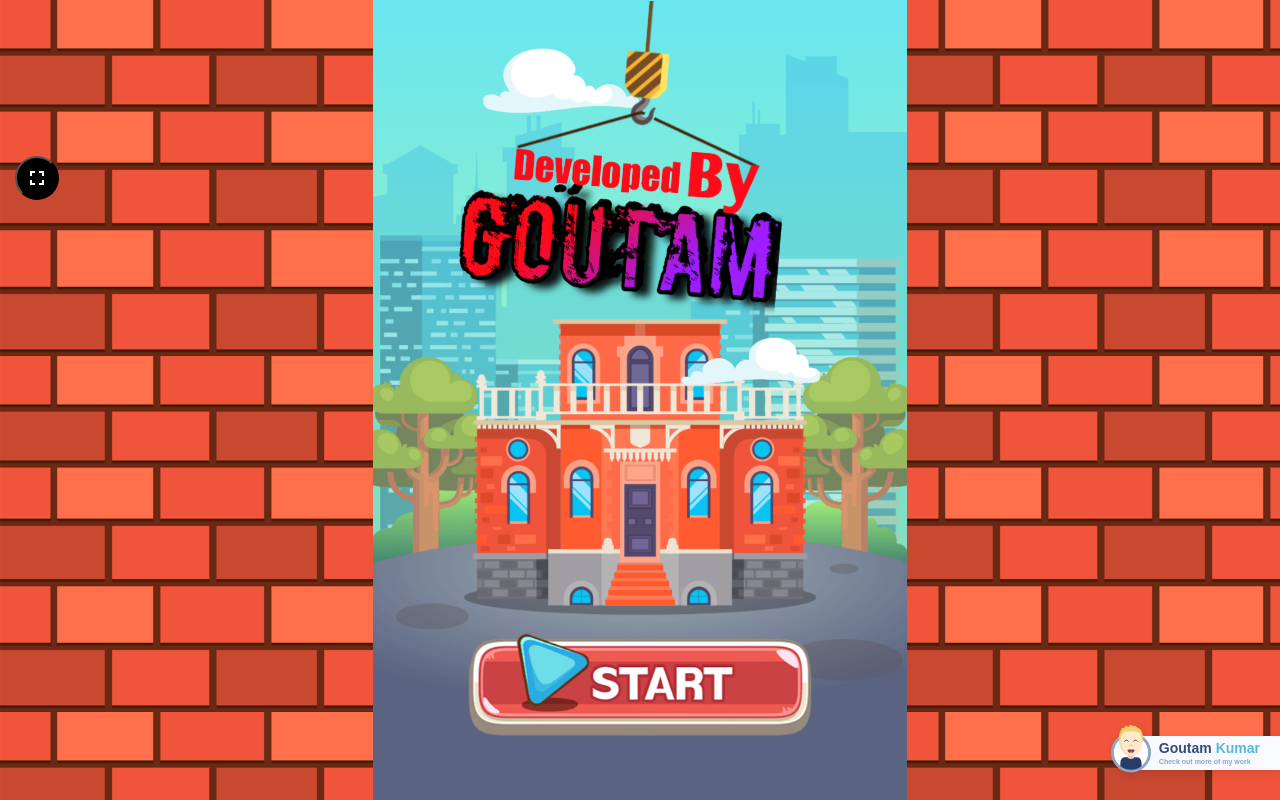
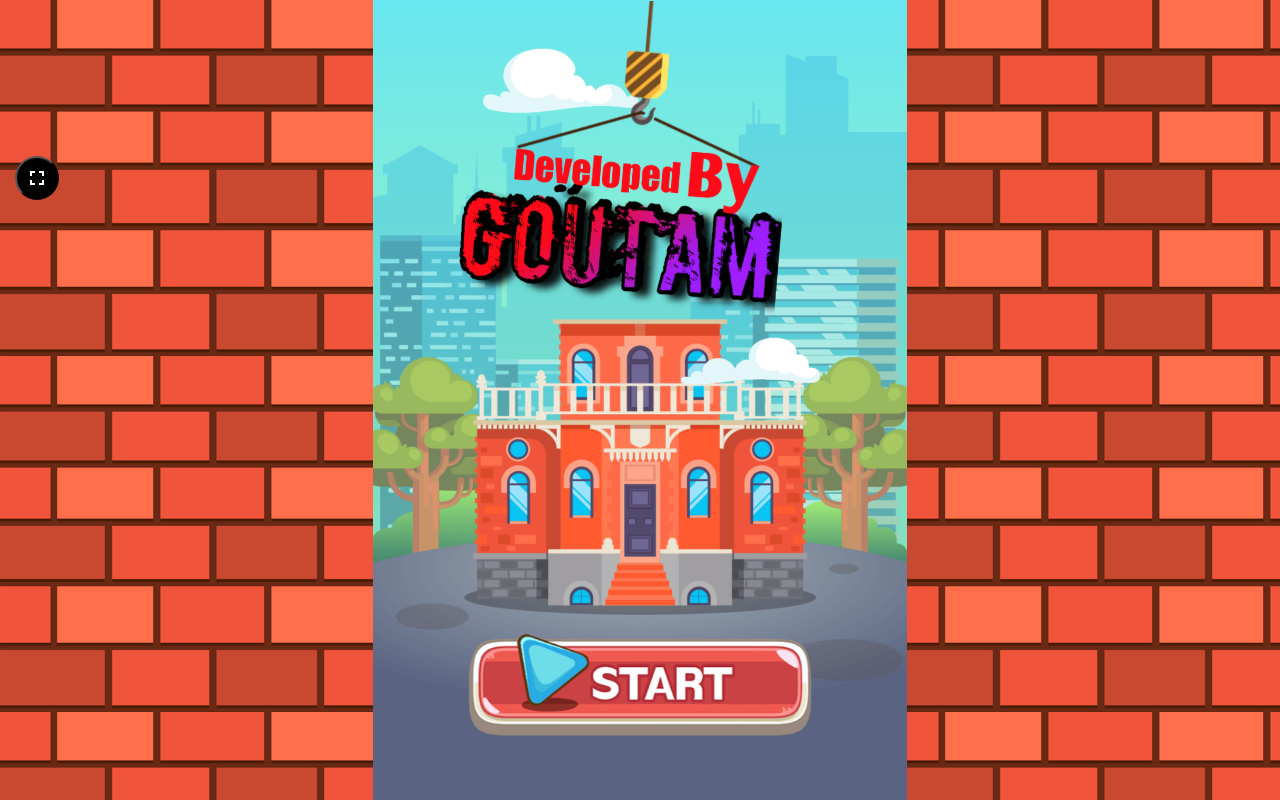
Before and after one commit to CyberExpert0101/TowerGame, a website: page index.html in a window 1280 px wide. Drawn offline with Linux system fonts and the light colour scheme.

Commit message:
Update index.html

```diff
--- a/index.html
+++ b/index.html
@@ -6,53 +6,7 @@
 <style>
 #openfull, #exitfull { padding:8px; color: #FFF; position: fixed !important; bottom: 600px; left: 15px; z-index: 998; background: black; outline: 0; border-radius: 50%; cursor: pointer; } #openfull:active, #exitfull:active, #openfull:focus, #exitfull:focus { outline: 0; } #openfull svg, #exitfull svg { vertical-align: middle; } #exitfull { display: none; }
 </style>
-<style>
 
-/* Website Link */
-.website-link {
-  background: #f8faff;
-  border-radius: 50px 0 0 50px;
-  bottom: 30px;
-  color: #324b77;
-  cursor: pointer;
-  font-family: "Montserrat", sans-serif;
-  font-weight: 600;
-  height: 34px;
-  filter: drop-shadow(2px 3px 4px rgba(0, 0, 0, 0.1));
-  padding: 0 20px 0 40px;
-  position: fixed;
-  right: 0;
-  text-align: left;
-  text-decoration: none;
-}
-.website-link__icon {
-  left: -10px;
-  position: absolute;
-  top: -12px;
-  width: 44px;
-}
-.website-link__name {
-  display: block;
-  font-size: 14px;
-  line-height: 14px;
-  margin: 5px 0 3px;
-}
-.website-link__last-name {
-  color: #55bada;
-}
-.website-link__message {
-  color: #8aa8c5;
-  display: block;
-  font-size: 7px;
-  line-height: 7px;
-}
-
-
-
-
-
-
-</style>
 
 <button aria-label="Open Fullscree" id="openfull" onclick="openFullscreen();" ><svg width="24" height="24" viewBox="0 0 24 24"><path fill="#fff" d="M5,5H10V7H7V10H5V5M14,5H19V10H17V7H14V5M17,14H19V19H14V17H17V14M10,17V19H5V14H7V17H10Z" /></svg></button>
 <button aria-label="Exit Fullscreen" id="exitfull" onclick="closeFullscreen();"><svg width="24" height="24" viewBox="0 0 24 24"><path fill="#fff" d="M14,14H19V16H16V19H14V14M5,14H10V19H8V16H5V14M8,5H10V10H5V8H8V5M19,8V10H14V5H16V8H19Z" /></svg></button>
@@ -189,36 +143,6 @@ var elem = document.documentElement; function openFullscreen() { if (elem.reques
 
 
 
-<!-- Website Corner Link -->
-<a class="website-link" href="https://GitHub.com/CyberExpert0101" target="_blank" rel="noopener noreferrer">
-  <svg class="website-link__icon" viewBox="0 0 936.86 1054.94">
-    <circle cx="468.43" cy="607.07" r="395.02" fill="#fff" stroke="#8aa8c5" stroke-width="55" stroke-miterlimit="10"/>
-    <path d="M235.76 936.24l9.7-135.08c3.7-53.1 43.2-96.01 96.01-93.96h250.85c52.81-2.05 92.33 41.65 96.01 93.96l10.73 135.81s-98.94 65.12-231.06 65.12-232.24-65.85-232.24-65.85z" fill="#293b67"/>
-    <circle cx="468.43" cy="607.07" r="395.02" fill="none" stroke="#8aa8c5" stroke-width="55" stroke-miterlimit="10"/>
-    <path d="M532.23 716.09c0 23.61-35.44 30-64.23 30s-64.23-8.39-64.23-30V607.76h128.46v108.33z" fill="#e2cfbb"/>
-    <path d="M532.23 678.63s-35.44 8.46-64.23 8.46-64.23-7.83-64.23-7.83v-130.5h128.46v129.87z" fill="#d3c2b2"/>
-    <path d="M722.57 326.26c0 193.67-79.11 350.67-255.53 350.67s-253.25-157-253.25-350.67 156.76-210.31 253.25-210.31c126.23 0 255.53 16.64 255.53 210.31z" fill="#ffe8cc"/>
-    <path d="M604.47 634.6c-11.18 8.23-23.2 15.37-36.06 21.33-29.33 13.58-63.06 20.99-101.38 20.99-31.91 0-60.57-5.14-86.1-14.7-50.16-18.78-88.26-54.66-115.33-102.22-35.3-62.04-51.82-143.95-51.82-233.74 0-83.76 29.32-134.41 70.41-164.91-90.46 362.86 101.1 570.06 320.28 473.25z" fill="#f3ddc3"/>
-    <path d="M701.59 182.44c-6.72-15.99-8.89-39.53-18.6-51.9-1.69-2.16-6.62-3.91-12.43-5.52-15.99-16.61-43.59-39.48-65.94-49.1-7.45-3.21-49.94-38.95-58.11-41.45-6.06-1.85-3.35 25.38-19.3 18.59-31.38-13.36-71.2-32.91-85.46-34.43-17.17-1.84 6.77 41.39-12.69 41.39-36.11 0-65.27-23.14-82.97-25.55-1.48 22.91-9.35 37.78-24.01 44.8-12.97 6.21-42.51.74-53.19 9.43 8.93 20.86-.31 22.93-1.87 37.18-7.32 3.08-17.47 5.36-17.47 5.36-11.17 13.67-10.86 35.77-18.24 54.03-7.44 18.42-12.96 39.27-16.63 62.75-3.65 23.39-3.52 72.17-3.52 101 0 96.83 56.25-132.84 91.88-160.87 35.63-28.02 164-32.7 164-32.7S620 163.71 648.95 193.9c28.95 30.18 75.9 249.36 75.9 160.96 0-59.25-7.63-135.22-23.26-172.42z" fill="#f2cf6f"/>
-    <path d="M441.75 18.63c-15.02-1.61 1.38 31.23-7.26 39.53 15.28-3.58 10.26-39.58 7.26-39.53z" fill="#d8b45c"/>
-    <path d="M346.09 34.47c-1.48 22.91-12.06 43.85-33.99 47.54 12.81-1.1 21.29 3.03 34.75-2.18 17.45-6.76 16.94-42.95-.76-45.36z" fill="#d8b45c"/>
-    <path d="M268.89 88.7c8.93 20.86-.31 22.93-1.87 37.18-7.32 3.08-17.47 5.36-17.47 5.36-11.17 13.67-10.86 35.77-18.24 54.03-7.44 18.42-12.96 39.27-16.63 62.75-3.65 23.39 15.73-33.35 48.77-64.39 32.36-30.39 16.12-103.62 5.44-94.93z" fill="#d8b45c"/>
-    <path d="M505.31 460.4c0-10.8-16.63-19.55-37.14-19.55s-37.14 8.75-37.14 19.55 74.28 10.79 74.28 0z" fill="#d3bfae"/>
-    <path d="M330.65 366.32c28.67-30.62 53.86-31.06 82.1 0" fill="none" stroke="#000" stroke-width="14" stroke-linecap="round" stroke-miterlimit="10"/>
-    <path d="M521.65 366.32c28.67-30.62 53.86-31.06 82.1 0" fill="none" stroke="#000" stroke-width="14" stroke-linecap="round" stroke-miterlimit="10"/>
-    <path d="M468.01 617.93c-35.42 0-71.93-28.05-71.93-55.82 0-12.56 10.52-18.84 23.38-18.84h97.43c12.86 0 23.38 6.31 23.38 18.84 0 30.2-36.84 55.82-72.26 55.82z" fill="#824446"/>
-    <defs>
-      <path id="a" d="M468.01 617.93c-35.42 0-71.93-28.05-71.93-55.82 0-12.56 10.52-18.84 23.38-18.84h97.43c12.86 0 23.38 6.31 23.38 18.84 0 30.2-36.84 55.82-72.26 55.82z"/>
-    </defs>
-    <clipPath id="b">
-      <use xlink:href="#a" overflow="visible"/>
-    </clipPath>
-    <circle cx="468.17" cy="614.05" r="30" clip-path="url(#b)" fill="#f37879"/>
-  </svg>
-  <span class="website-link__name">Goutam <span class="website-link__last-name">Kumar</span></span>
-  <span class="website-link__message">Check out more of my work</span>
-</a>
-
 
 
 
```
